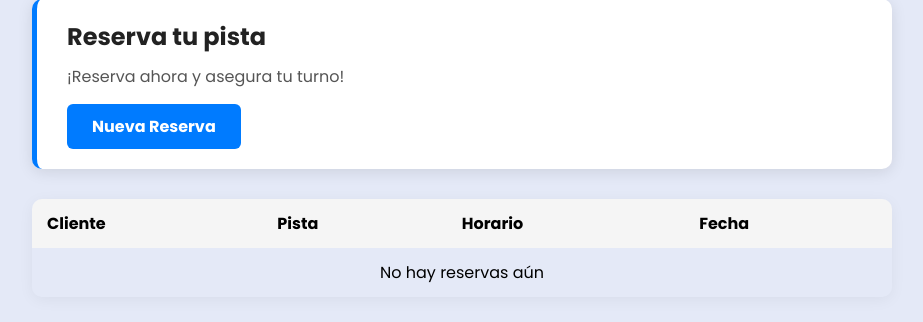
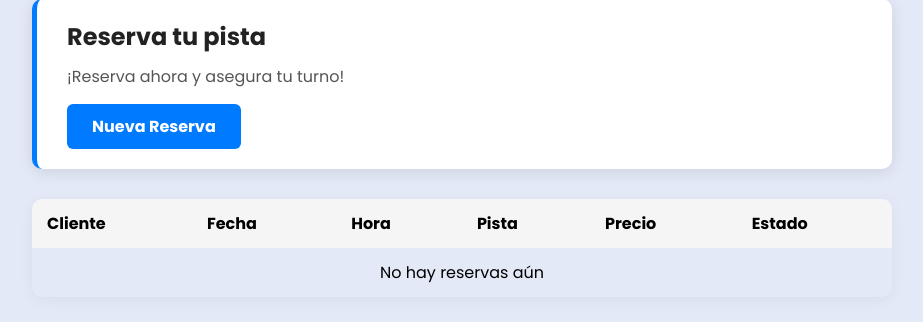
Before and after one commit to Villada-PG3/trabajo-practico-integrador-centro-bowling, a Django app: page /reserva/ in a window 1280 px wide. Shown: the part 141-463 px from the top of the page, without its empty margins (178-1101 px from the left). Run offline with Django 5.2, Linux system fonts and the light colour scheme; the visitor is signed in with stand-in values (Sample User, id 1); data that the repository does not hold is empty.

Commit message:
Cambio en el forms

```diff
--- a/bowling/bowl/forms.py
+++ b/bowling/bowl/forms.py
@@ -4,6 +4,7 @@ from .models import Pista, Cafeteria,Menu, Reserva, Mensaje, Usuario
 from django.utils import timezone
 from datetime import time
 from django.contrib.auth.forms import UserCreationForm
+from datetime import datetime
 
 
 
@@ -60,6 +61,11 @@ class ReservaForm(forms.ModelForm):
         if not fecha or not hora or not pista:
             return cleaned_data
 
+        # Convertir string "14:00" a objeto time
+        if isinstance(hora, str):
+            hora = datetime.strptime(hora, "%H:%M").time()
+            cleaned_data["hora"] = hora
+
         if fecha < timezone.now().date():
             raise forms.ValidationError("No se puede reservar en fechas pasadas.")
 
--- a/bowling/bowl/templates/bowl/reserva.html
+++ b/bowling/bowl/templates/bowl/reserva.html
@@ -20,14 +20,17 @@
             <thead>
                 <tr>
                     <th>Cliente</th>
+                    <th>Fecha</th>
+                    <th>Hora</th>
                     <th>Pista</th>
-                    <th>Horario</th>
-                    <th>Fecha</th>
+                    <th>Precio</th>
+                    <th>Estado</th>
                 </tr>
             </thead>
             <tbody>
                 {% for reserva in reservas %}
                 <tr>
+                    <td>{{ reserva.cliente.nombre }}</td>
                     <td>{{ reserva.fecha }}</td>
                     <td>{{ reserva.hora }}</td>
                     <td>Pista {{ reserva.pista.numero }}</td>
@@ -36,12 +39,11 @@
                 </tr>
                 {% empty %}
                 <tr>
-                    <td colspan="4" style="text-align:center;">No hay reservas aún</td>
+                    <td colspan="6" style="text-align:center;">No hay reservas aún</td>
                 </tr>
                 {% endfor %}
             </tbody>
         </table>
     </div>
 </div>
-
 {% endblock %}
--- a/bowling/bowl/views.py
+++ b/bowling/bowl/views.py
@@ -190,7 +190,6 @@ class ReservaCreateView(LoginRequiredMixin, ThemeMixin, CreateView):
         messages.success(self.request, "Reserva creada correctamente.")
         return super().form_valid(form)
 
-
     def get_success_url(self):
         return reverse_lazy('reserva')
 # -------------------------
```
